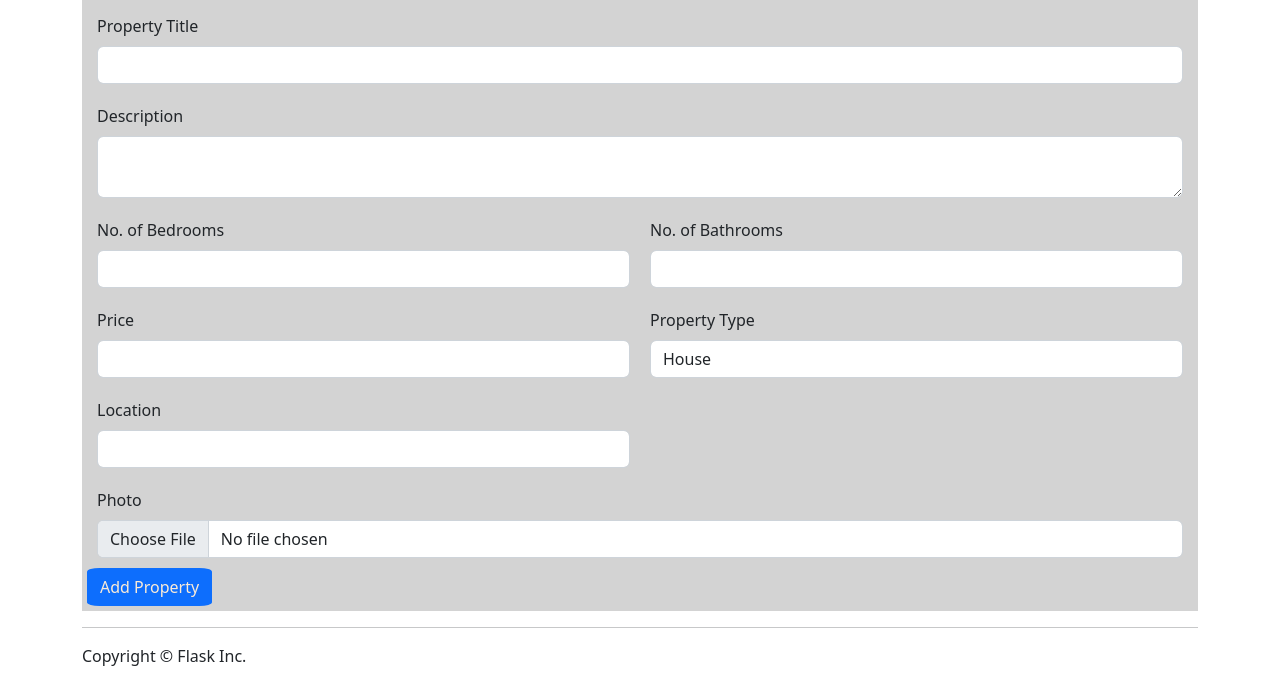
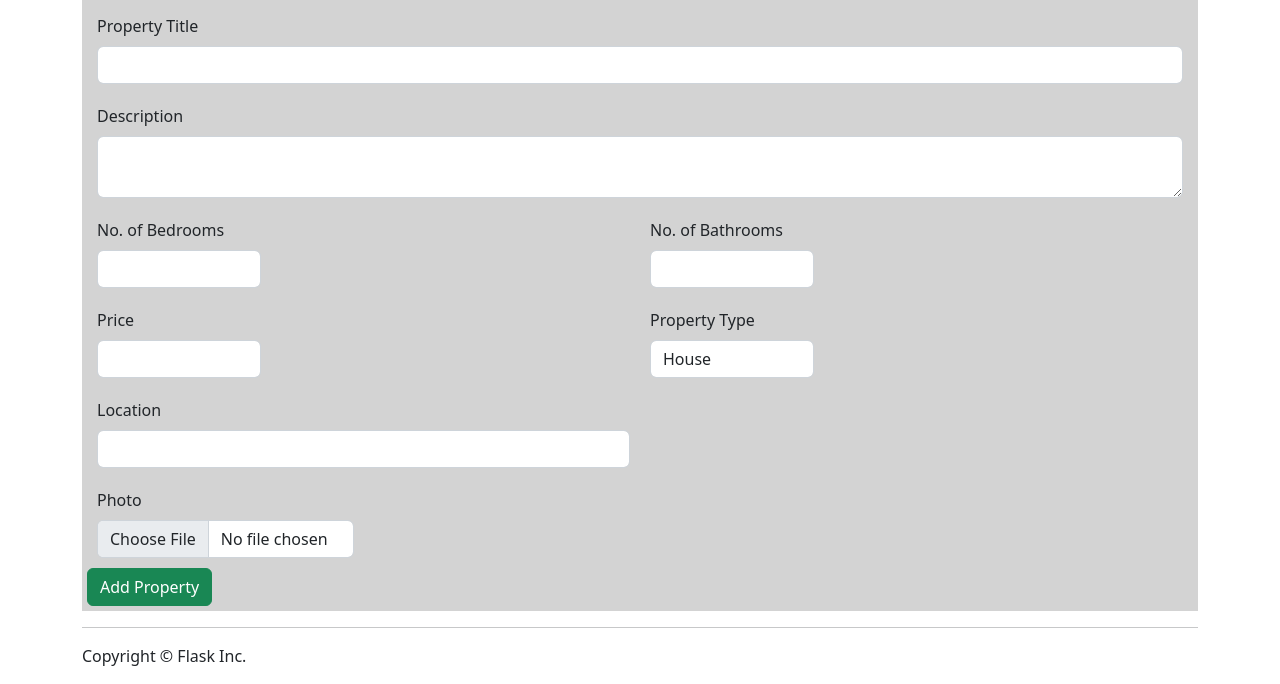
Before and after one commit to RLampart/info3180-project1, a Flask app: page /properties/create in a window 1280 px wide. Shown: the part 137-821 px from the top of the page. Run offline with Flask 3, Linux system fonts and the light colour scheme; some libraries are stand-ins or nearby versions.

Commit message:
design upgrade II

```diff
--- a/app/static/css/app.css
+++ b/app/static/css/app.css
@@ -14,11 +14,6 @@ div.group{
 }
 
 
-button.btn{
-    border-radius: 10%;
-    color: antiquewhite;
-    background-color: rgb(var(--bs-primary-rgb));
-}
 
 .form-field{
     padding: 10px;
@@ -40,20 +35,20 @@ div.single{
     width: 250px;
     height: 330px;
     box-sizing: border-box;
-    border: 4px solid palevioletred;
-    background-color: aliceblue;
+    border: 1px solid palevioletred;
     border-radius: 5px;
     padding: 5px;
 
+}
+
+div.single img{
+    max-height: 150px;
 }
 
 div.single a{
     align-self: center;
 }
 
-button.more{
-    background-color: aqua;
-}
 
 div.property{
     display:flex;
@@ -64,7 +59,7 @@ div.property{
     margin-left: auto;
     margin-right: auto;
     box-sizing: border-box;
-    border: 4px solid palevioletred;
+    border: 1px solid palevioletred;
     border-radius: 5px;
     background-color: aliceblue;
 }
--- a/app/templates/form.html
+++ b/app/templates/form.html
@@ -14,32 +14,32 @@
             {{ form.description(class="form-control") }}
         </div>
         <div class="group">
-            <div class="form-field">
+            <div class="form-field col-md-4">
                 {{ form.bedrooms.label(class="form-label legend") }}
                 {{ form.bedrooms(class="form-control") }}
             </div>
-            <div class="form-field">
+            <div class="form-field col-md-4">
                 {{ form.bathrooms.label(class="form-label legend") }}
                 {{ form.bathrooms(class="form-control") }}
             </div>
-            <div class="form-field">
+            <div class="form-field col-md-4">
                 {{ form.price.label(class="form-label legend") }}
                 {{ form.price(class="form-control") }}
             </div>
-            <div class="form-field">
+            <div class="form-field col-md-4">
                 {{ form.type.label(class="form-label legend") }}
                 {{ form.type(class="form-control") }}
             </div>
-            <div class="form-field">
+            <div class="form-field ">
                 {{ form.location.label(class="form-label legend") }}
                 {{ form.location(class="form-control") }}
             </div>
         </div>
-        <div class="form-field">
+        <div class="form-field col-md-3">
             {{ form.photo.label(class="form-label legend") }}
             {{ form.photo(class="form-control") }}
         </div>
 
-        <button type="submit" class="btn">Add Property</button>
+        <button type="submit" class="btn btn-success">Add Property</button>
     </form>
 {% endblock %}
--- a/app/templates/properties.html
+++ b/app/templates/properties.html
@@ -5,13 +5,13 @@
 
 <div class = "properties">
       {% for prop in properties %}
-      <div class = "single">
-          <img src="{{ url_for('get_image', propid =  prop.id  ) }} " />
+      <div class = "single card">
+          <img alt= "Image of Property {{prop.id}}" src="{{ url_for('get_image', propid =  prop.id  ) }} " />
           <h3>{{prop.title}}</h3>
           <p>Location: {{prop.location}}</p>
           <p>Price: ${{prop.price}}</p>
           <a href = "{{url_for('get_property', propertyid = prop.id)}}">
-              <button type="submit" class="more">View Property</button>
+              <button type="submit" class="btn btn-primary">View Property</button>
           </a>
 
       </div>
--- a/app/templates/property.html
+++ b/app/templates/property.html
@@ -4,10 +4,10 @@
 
 <div class = "property">
    <div class = "propimg">
-    <img src="{{ url_for('get_image', propid =  property.id  ) }} " />
+    <img  alt= "Image of Property {{property.id}}" src="{{ url_for('get_image', propid =  property.id  ) }} " />
    </div>
 
-  <div class = description>
+  <div class = "description">
     <h2> {{property.title}}</h2>
     <ul class="first">
         <li>
@@ -28,7 +28,7 @@
     </ul>
     Location
     <p>{{property.location}}</p>
-    <button type="submit" class = "buttn">Email Realtor</button>
+    <button type="submit" class = "btn btn-info">Email Realtor</button>
   </div>
 
 </div>
```
